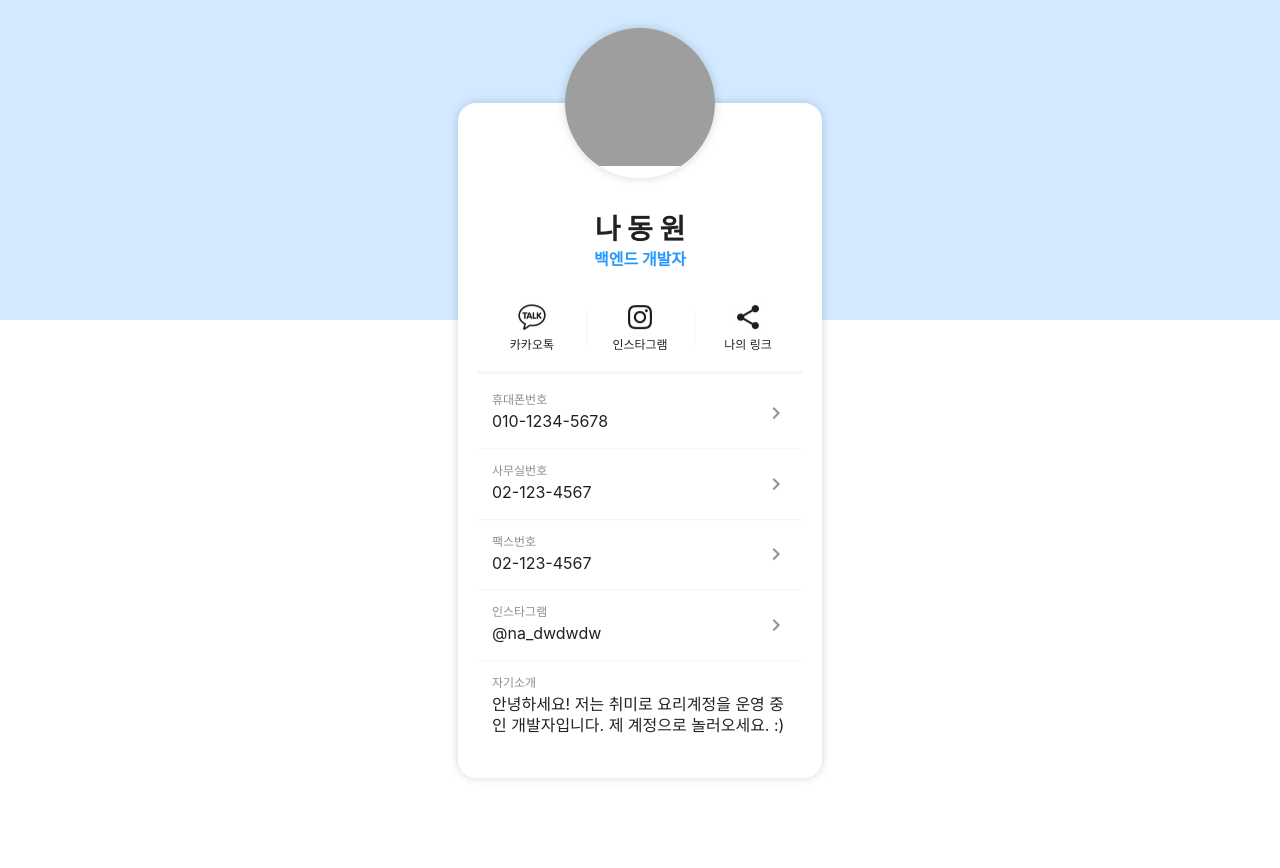
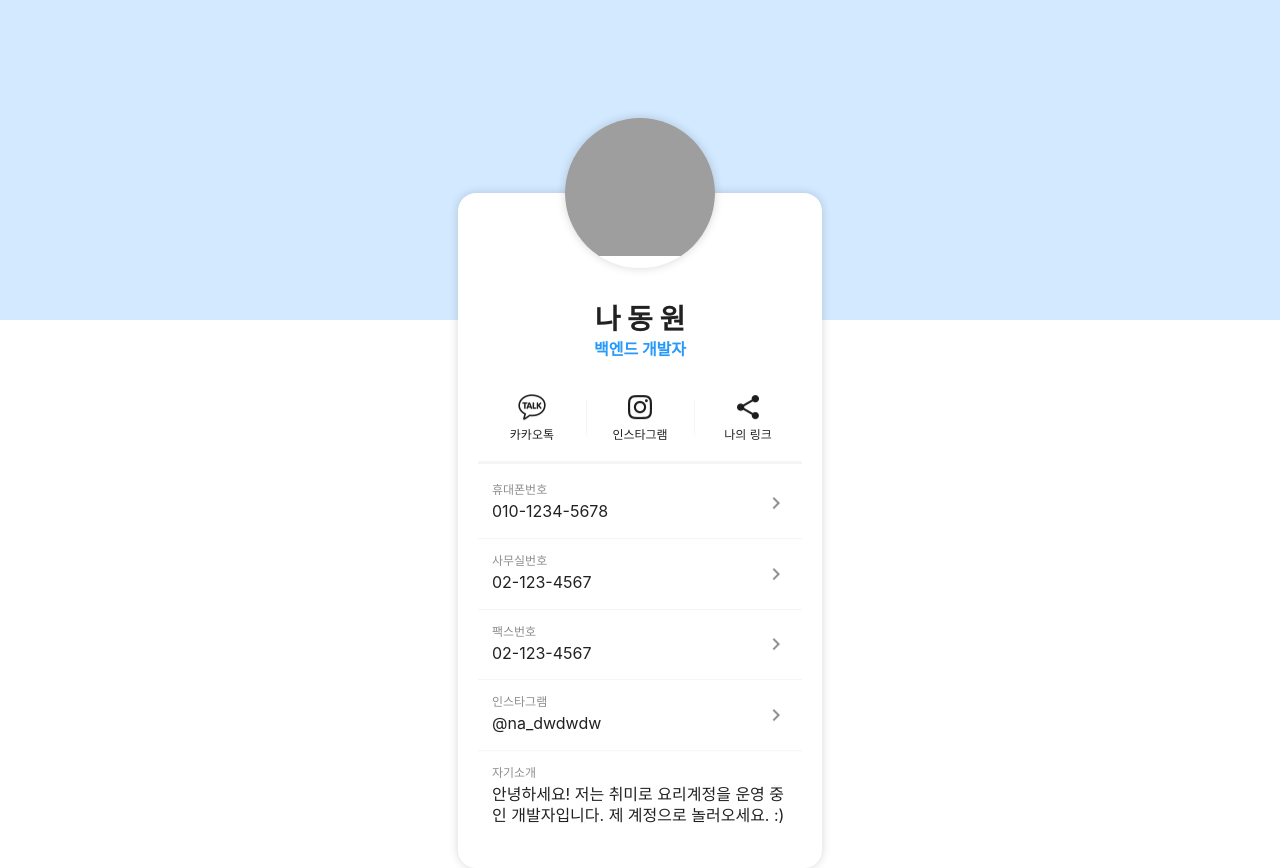
Before and after one commit to k0ngha/myprofile, a plain HTML site: page index.html in a window 1280 px wide. Before the commit the page ends 800 px from the top, so only its background shows below. Drawn offline with Linux system fonts and the light colour scheme; grey boxes are pictures that could not be loaded; a web font is replaced by a local one.

Commit message:
마진수정

```diff
--- a/style.css
+++ b/style.css
@@ -25,6 +25,7 @@ section {
     top: 50%;
     left: 50%;
     transform: translate(-50%, -44%);
+    margin: 90px 0 70px;
 }
 
 .contents {
```
